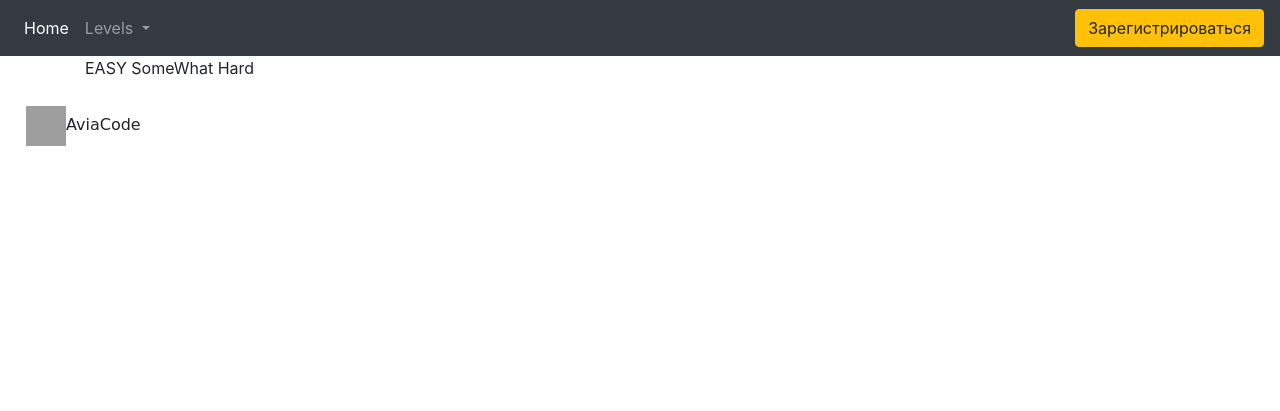
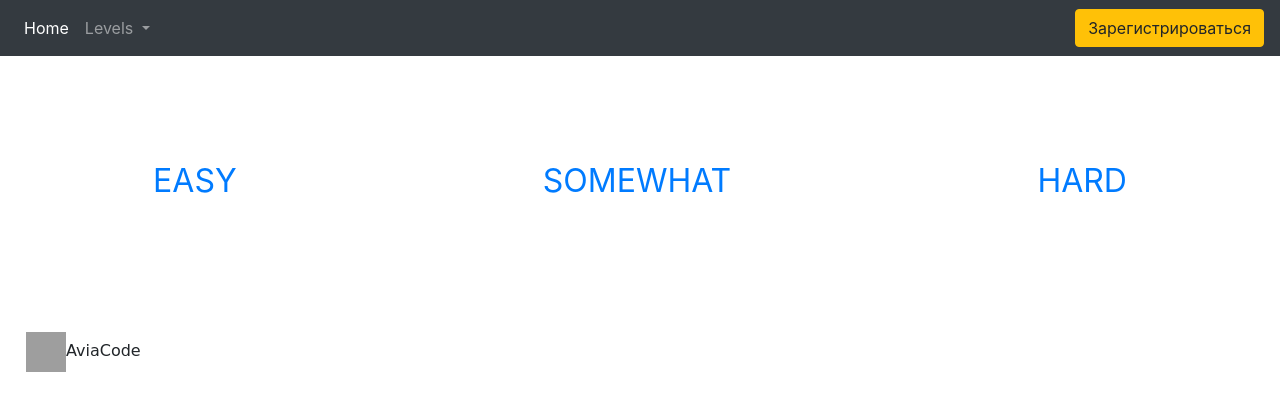
Before and after one commit to ool3/beard-programming, a Django app: page /task_template in a window 1280 px wide. Shown: the top 411 px of the page. Run offline with Django 3.2, Linux system fonts and the light colour scheme; some libraries are stand-ins or nearby versions; grey boxes are pictures that could not be loaded.

Commit message:
Добавлен статик и чуть-чуть изменены templates (2-я попытка push)

```diff
--- a/aviacode/main/static/main/style.css
+++ b/aviacode/main/static/main/style.css
@@ -1,6 +1,5 @@
 .top-bar-content{
-    flex-direction: row;
-    justify-content: space-around;
-    align-items: center;
-    color: white;
+    color: black;
+    font-size: 32px;
+    height: 250px
 }
--- a/aviacode/main/templates/main/base.html
+++ b/aviacode/main/templates/main/base.html
@@ -1,4 +1,5 @@
 <!doctype html>
+{% load static %}
 <html lang="en">
   <head>
     <!-- Required meta tags -->
@@ -7,7 +8,7 @@
 
     <!-- Bootstrap CSS -->
     <link rel="stylesheet" href="https://stackpath.bootstrapcdn.com/bootstrap/4.4.1/css/bootstrap.min.css" integrity="sha384-Vkoo8x4CGsO3+Hhxv8T/Q5PaXtkKtu6ug5TOeNV6gBiFeWPGFN9MuhOf23Q9Ifjh" crossorigin="anonymous">
-
+    <link rel="stylesheet" href="{% static 'main/style.css' %}">
     <title>{% block title %}{% endblock %} ッ</title>
   </head>
   <body>
--- a/aviacode/main/templates/main/tasks_template.html
+++ b/aviacode/main/templates/main/tasks_template.html
@@ -1,15 +1,15 @@
 {% extends 'main/base.html' %}
-
+{% load static %}
 {% block title %}
     Задача n
 {% endblock %}
 
 {% block content %}
-    <div class="container">
-        <div class="top-bar-content">
-            <a>EASY</a>
-            <a>SomeWhat</a>
-            <a>Hard</a>
+    <div class="container-fluid">
+        <div class="row justify-content-around align-items-center top-bar-content">
+            <a href="#"> EASY</a>
+            <a href="#"> SOMEWHAT</a>
+            <a href="#"> HARD</a>
         </div>
     </div>
 {% endblock %}
```
